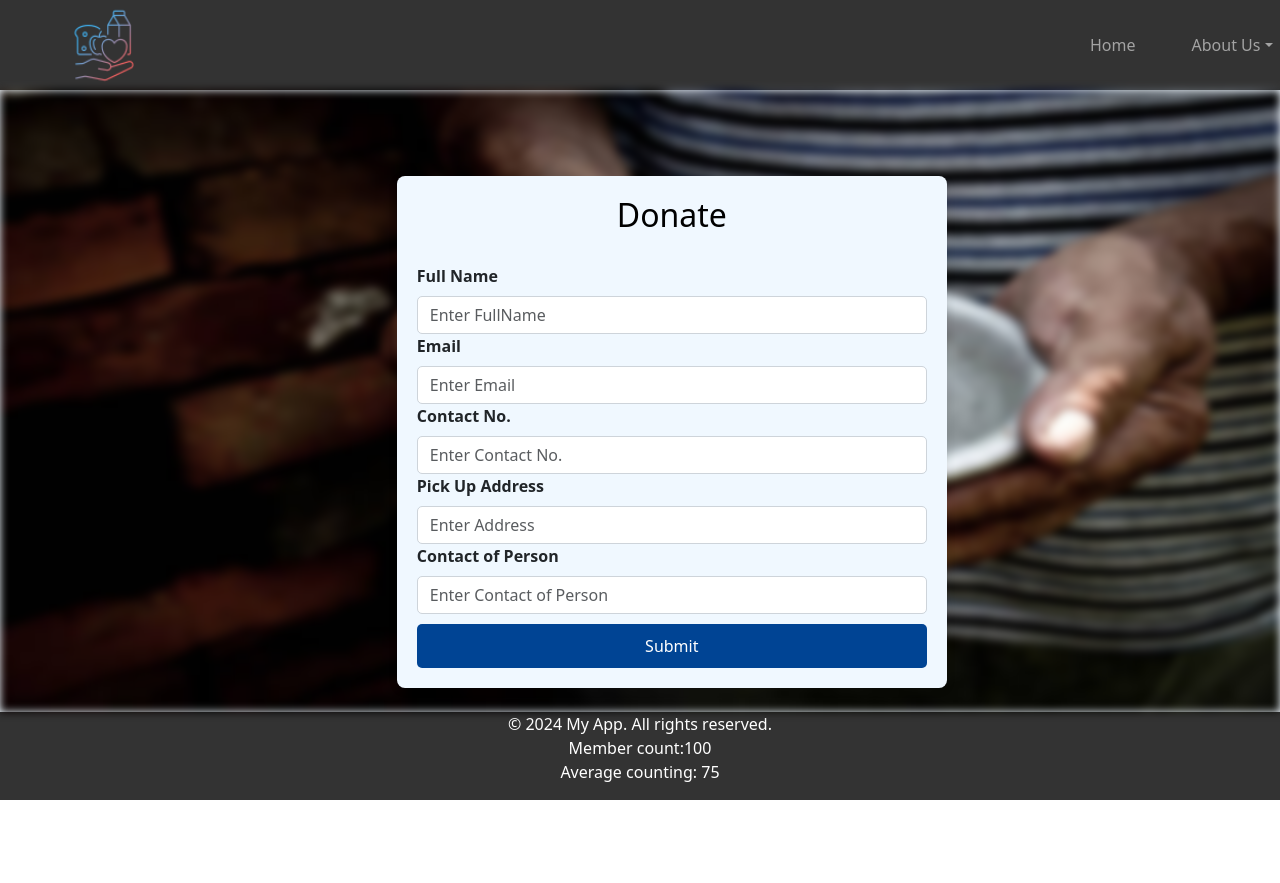
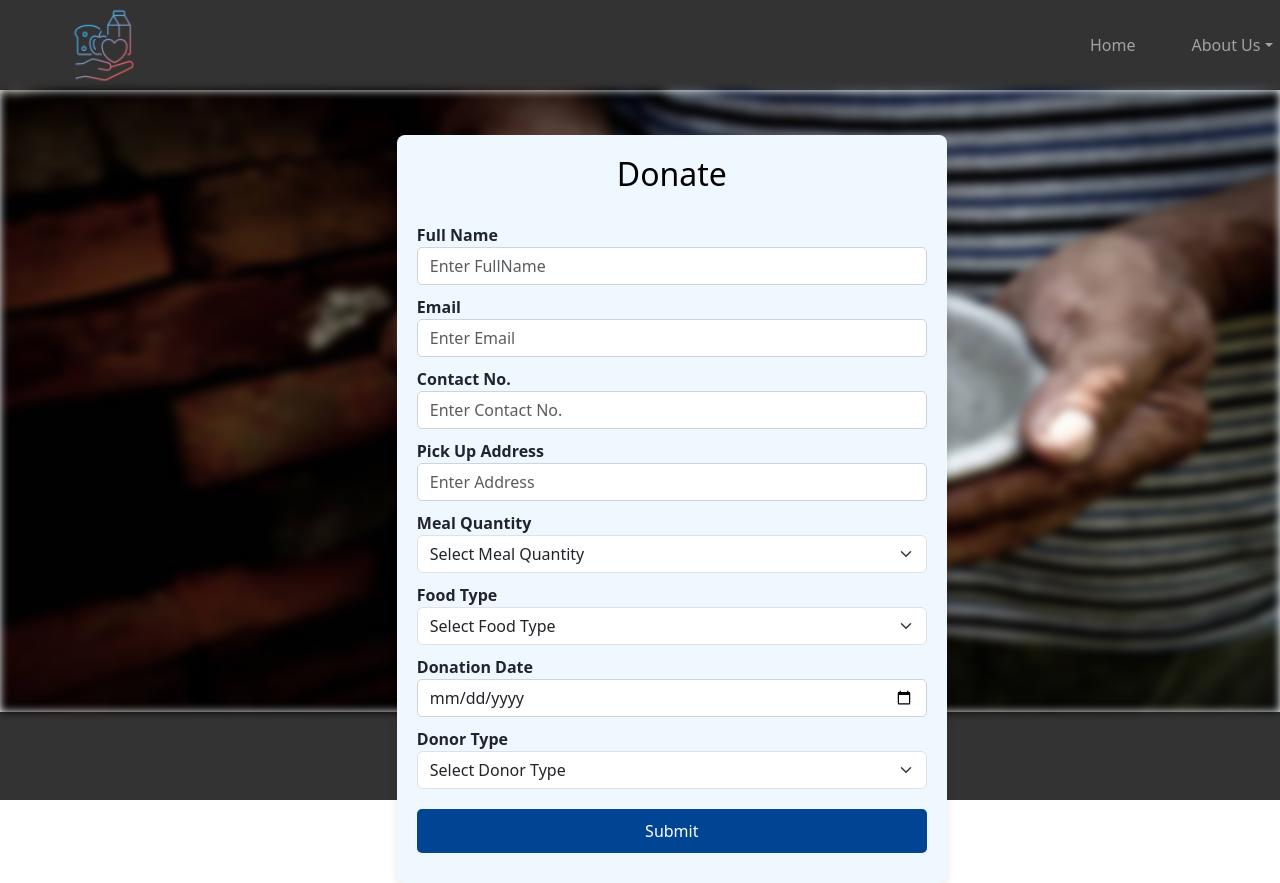
Before and after one commit to Jyoti-Technosoft/feast-forward, a React (Create React App) app: page /donate in a window 1280 px wide. Shown: the top 883 px of the page. Before the commit the page ends 800 px from the top, so only its background shows below. Built offline with nearby package versions, Linux system fonts and the light colour scheme.

Commit message:
Update donate form

```diff
--- a/src/assets/styles/Donate.css
+++ b/src/assets/styles/Donate.css
@@ -1,13 +1,10 @@
 .donate-container {
   max-width: 550px;
-  margin: 40px auto;
   padding: 20px;
-  background-color: #fff;
-  position: relative;
   z-index: 1;
   border-radius: 8px;
   position: absolute;
-  top: 17%;
+  top: 135px;
   left: 31%;
   box-shadow: 0 2px 10px rgba(0, 0, 0, 0.1);
   background-color: aliceblue;
@@ -30,7 +27,7 @@
 
 .form-label {
   font-weight: bold;
-  margin-bottom: 8px;
+  margin-bottom: 0px;
 }
 
 .form-control {
@@ -44,12 +41,17 @@
   padding: 10px 0;
   border: none;
   border-radius: 5px;
+  margin-bottom: 10px;
   cursor: pointer;
   margin-top: 10px;
 }
 
 .donate-button[type="submit"]:hover {
   background-color: #004494;
+}
+
+.donate-form-lable{
+  margin-bottom: 10px !important;
 }
 
 .image-div {
--- a/src/assets/styles/JoinNow.css
+++ b/src/assets/styles/JoinNow.css
@@ -39,12 +39,16 @@
 
 .form-label {
   font-weight: bold;
-  margin-bottom: 8px;
+  margin-bottom: 0px;
 }
 
 .form-control {
   border-radius: 5px;
   border: 1px solid #ced4da;
+}
+
+.joinNow-label {
+  margin-bottom: 10px;
 }
 
 .join-button[type="submit"] {
@@ -53,7 +57,7 @@
   padding: 10px 0;
   border: none;
   border-radius: 5px;
-  margin-top: 10px;
+  margin: 10px 0px 10px !important;
   cursor: pointer;
 }
 
--- a/src/components/Donate.js
+++ b/src/components/Donate.js
@@ -11,10 +11,15 @@ const Donate = () => {
     email: "",
     contactNo: "",
     address: "",
-    personContactNo: "",
+    mealQuantity: "",
+    foodType: "",
+    donationDate: "",
+    donorType: "",
+    organizationName: "",
   });
 
   const [formErrors, setFormErrors] = useState({});
+  const [isOrganization, setIsOrganization] = useState(false);
 
   const validateForm = () => {
     const errors = {};
@@ -26,21 +31,37 @@ const Donate = () => {
     }
     if (!formData.contactNo) {
       errors.contactNo = "Contact number is required";
-    } else if (!/^\d+$/.test(formData.contactNo)) {
-      errors.contactNo = "Contact number must be numeric";
+    } else if (!/^[6-9]\d{9}$/.test(formData.contactNo)) {
+      errors.contactNo = "Invalid Indian contact number. Must be 10 digits starting with 6-9";
     }
     if (!formData.address.trim())
       errors.address = "Pick up address is required";
-    if (!formData.personContactNo) {
-      errors.personContactNo = "Contact of person is required";
-    } else if (!/^\d+$/.test(formData.personContactNo)) {
-      errors.personContactNo = "Contact of person must be numeric";
+    if (!formData.mealQuantity) {
+      errors.mealQuantity = "Meal quantity selection is required";
     }
+    if (!formData.foodType) {
+      errors.foodType = "Food type selection is required";
+    }
+    if (!formData.donorType) {
+      errors.donorType = "Donor type selection is required";
+    }
+    if (isOrganization && !formData.organizationName.trim()) {
+      errors.organizationName = "Organization name is required";
+    }
+    if (!formData.donationDate) errors.donationDate = "Donation date is required";
+
     return errors;
   };
 
   const handleChange = (e) => {
     const { name, value } = e.target;
+    setFormData({ ...formData, [name]: value });
+    if (name === "donorType") {
+      setIsOrganization(value === "organization");
+    }
+    if (formErrors[name]) {
+      setFormErrors({ ...formErrors, [name]: "" });
+    }
     setFormData({ ...formData, [name]: value });
     if (formErrors[name]) {
       setFormErrors({ ...formErrors, [name]: "" });
@@ -56,7 +77,17 @@ const Donate = () => {
       donateformData.push(formData);
       const updatedFormData = JSON.stringify(donateformData);
       localStorage.setItem("donateformData", updatedFormData);
-      setFormData({ fullName: "", email: "", contactNo: "", address: "", personContactNo: ""});
+      setFormData({
+        fullName: "",
+        email: "",
+        contactNo: "",
+        address: "",
+        mealQuantity: "",
+        foodType: "",
+        donationDate: "",
+        donorType: "",
+        organizationName: "",
+      });
     } else {
       setFormErrors(errors);
     }
@@ -73,7 +104,7 @@ const Donate = () => {
             className="d-flex justify-content-center flex-column"
           >
             <h2>Donate</h2>
-            <Form.Group controlId="fullName">
+            <Form.Group className="donate-form-lable" controlId="fullName">
               <Form.Label>Full Name</Form.Label>
               <Form.Control
                 type="text"
@@ -82,12 +113,13 @@ const Donate = () => {
                 value={formData.fullName}
                 onChange={handleChange}
                 isInvalid={!!formErrors.fullName}
+                required
               />
               <Form.Control.Feedback type="invalid">
                 {formErrors.fullName}
               </Form.Control.Feedback>
             </Form.Group>
-            <Form.Group controlId="email">
+            <Form.Group className="donate-form-lable" controlId="email">
               <Form.Label>Email</Form.Label>
               <Form.Control
                 type="email"
@@ -96,12 +128,13 @@ const Donate = () => {
                 value={formData.email}
                 onChange={handleChange}
                 isInvalid={!!formErrors.email}
+                required
               />
               <Form.Control.Feedback type="invalid">
                 {formErrors.email}
               </Form.Control.Feedback>
             </Form.Group>
-            <Form.Group controlId="contactNo">
+            <Form.Group className="donate-form-lable" controlId="contactNo">
               <Form.Label>Contact No.</Form.Label>
               <Form.Control
                 type="text"
@@ -110,12 +143,13 @@ const Donate = () => {
                 value={formData.contactNo}
                 onChange={handleChange}
                 isInvalid={!!formErrors.contactNo}
+                required
               />
               <Form.Control.Feedback type="invalid">
                 {formErrors.contactNo}
               </Form.Control.Feedback>
             </Form.Group>
-            <Form.Group controlId="address">
+            <Form.Group className="donate-form-lable" controlId="address">
               <Form.Label>Pick Up Address</Form.Label>
               <Form.Control
                 type="text"
@@ -124,25 +158,97 @@ const Donate = () => {
                 value={formData.address}
                 onChange={handleChange}
                 isInvalid={!!formErrors.address}
+                required
               />
               <Form.Control.Feedback type="invalid">
                 {formErrors.address}
               </Form.Control.Feedback>
             </Form.Group>
-            <Form.Group controlId="personContactNo">
-              <Form.Label>Contact of Person</Form.Label>
+            <Form.Group className="donate-form-lable" controlId="mealQuantity">
+              <Form.Label>Meal Quantity</Form.Label>
+              <Form.Select
+                name="mealQuantity"
+                placeholder="Select Meal Quantity"
+                value={formData.mealQuantity}
+                onChange={handleChange}
+                isInvalid={!!formErrors.mealQuantity}
+                required
+              >
+                <option value="">Select Meal Quantity</option>
+                <option value="50-200">50-200 Meals</option>
+                <option value="200-500">200-500 Meals</option>
+                <option value="1000+">1000+ Meals</option>
+              </Form.Select>
+              <Form.Control.Feedback type="invalid">
+                {formErrors.mealQuantity}
+              </Form.Control.Feedback>
+            </Form.Group>
+            <Form.Group className="donate-form-lable" controlId="foodType">
+              <Form.Label>Food Type</Form.Label>
+              <Form.Select
+                name="foodType"
+                value={formData.foodType}
+                onChange={handleChange}
+                isInvalid={!!formErrors.foodType}
+                required
+              >
+                <option value="">Select Food Type</option>
+                <option value="breakfast">Breakfast</option>
+                <option value="fullMeals">Full Meals</option>
+              </Form.Select>
+              <Form.Control.Feedback type="invalid">
+                {formErrors.foodType}
+              </Form.Control.Feedback>
+            </Form.Group>
+            <Form.Group className="donate-form-lable" controlId="donationDate">
+              <Form.Label>Donation Date</Form.Label>
               <Form.Control
-                type="text"
-                name="personContactNo"
-                placeholder="Enter Contact of Person"
-                value={formData.personContactNo}
+                type="date"
+                name="donationDate"
+                value={formData.donationDate}
                 onChange={handleChange}
-                isInvalid={!!formErrors.personContactNo}
+                isInvalid={!!formErrors.donationDate}
+                required
               />
               <Form.Control.Feedback type="invalid">
-                {formErrors.personContactNo}
+                {formErrors.donationDate}
               </Form.Control.Feedback>
             </Form.Group>
+            <Form.Group className="donate-form-lable" controlId="donorType">
+              <Form.Label>Donor Type</Form.Label>
+              <Form.Select
+                name="donorType"
+                value={formData.donorType}
+                onChange={handleChange}
+                isInvalid={!!formErrors.donorType}
+                required
+              >
+                <option value="">Select Donor Type</option>
+                <option value="individual">Individual</option>
+                <option value="organization">Organization</option>
+                <option value="socialFunction">Social Function</option>
+              </Form.Select>
+              <Form.Control.Feedback type="invalid">
+                {formErrors.donorType}
+              </Form.Control.Feedback>
+            </Form.Group>
+            {formData.donorType === "organization" && (
+               <Form.Group className="donate-form-lable" controlId="organizationName">
+               <Form.Label>Organization Name</Form.Label>
+               <Form.Control
+                 type="text"
+                 name="organizationName"
+                 placeholder="Enter Organization Name"
+                 value={formData.organizationName}
+                 onChange={handleChange}
+                 isInvalid={!!formErrors.organizationName}
+                 required
+               />
+               <Form.Control.Feedback type="invalid">
+                 {formErrors.organizationName}
+               </Form.Control.Feedback>
+             </Form.Group>
+             )}
             <Button className="donate-button" variant="primary" type="submit">
               Submit
             </Button>
```
Also changed, not shown: src/components/JoinNow.js (+8 -4 lines).
